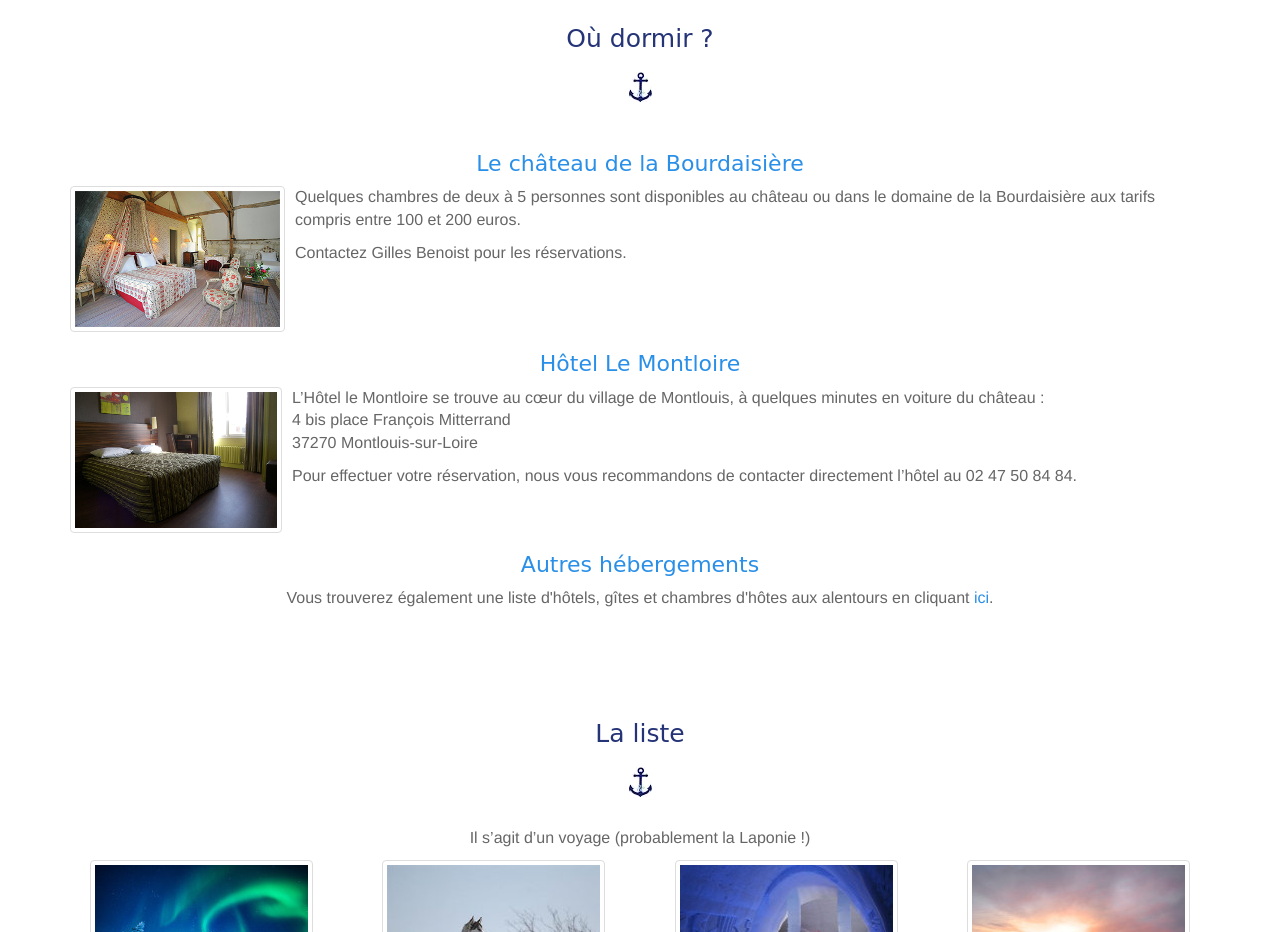
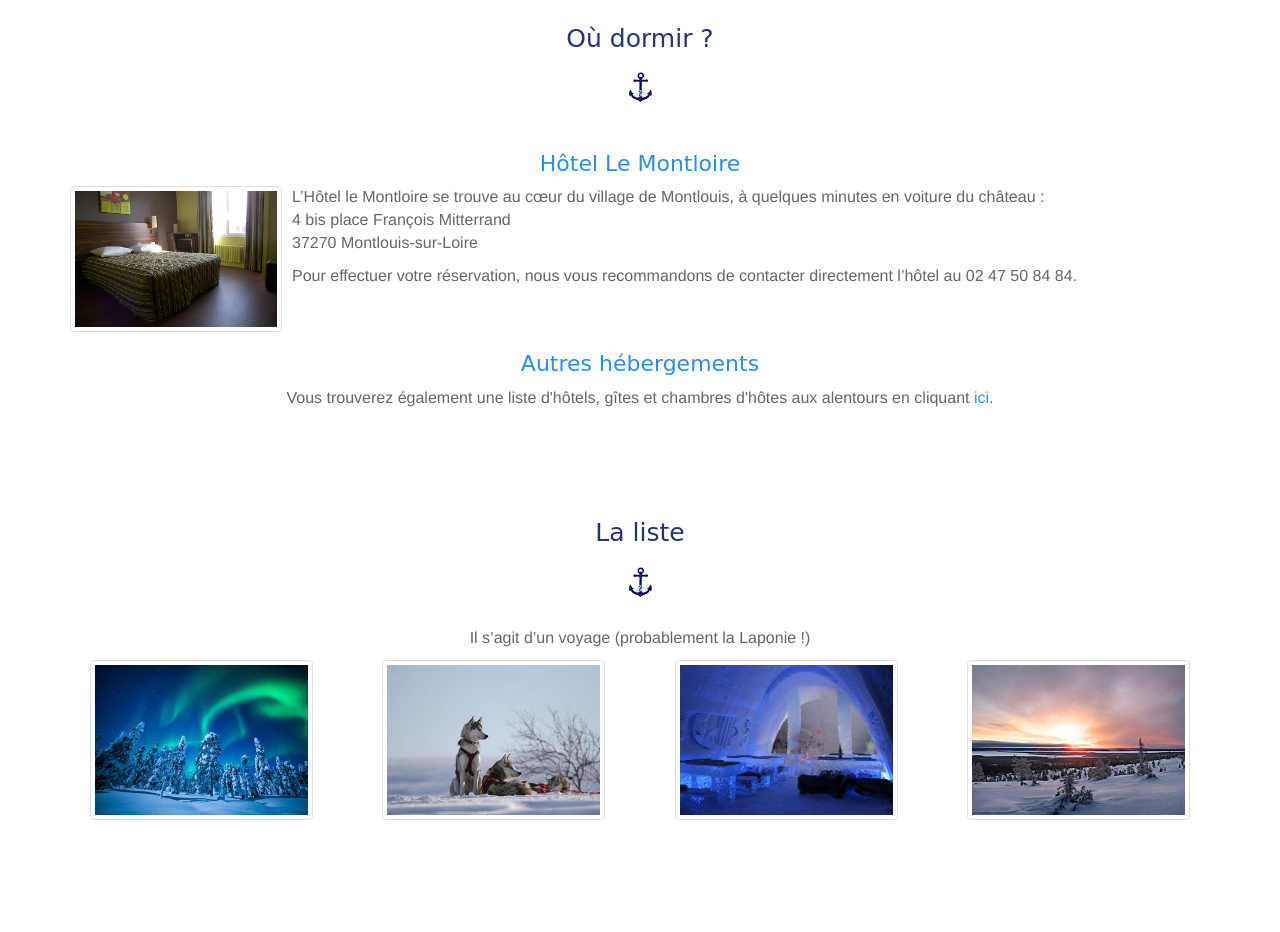
Before and after one commit to juuuuuu/wedding, a website: page index.html in a window 1280 px wide. Shown: the part 2720-3652 px from the top of the page. Drawn offline with Linux system fonts and the light colour scheme; a web font is replaced by a local one.

Commit message:
Removed block about room reservation at the castle

```diff
--- a/index.html
+++ b/index.html
@@ -177,7 +177,7 @@
                     <h1>Où dormir ?</h1>
                     <div><img src="dist/images/picto/large.png" class="image-separator" alt="" /></div>
                 </div>
-                <div class="col-lg-12">
+                <!--<div class="col-lg-12">
                     <h2>Le château de la Bourdaisière</h2>
                     <div class="row">
                         <div class="col-lg-12">
@@ -192,7 +192,7 @@
                             </div>
                         </div>
                     </div>
-                </div>
+                </div>-->
                 <div class="col-lg-12">
                     <h2>Hôtel Le Montloire</h2>
                     <div class="row">
```
